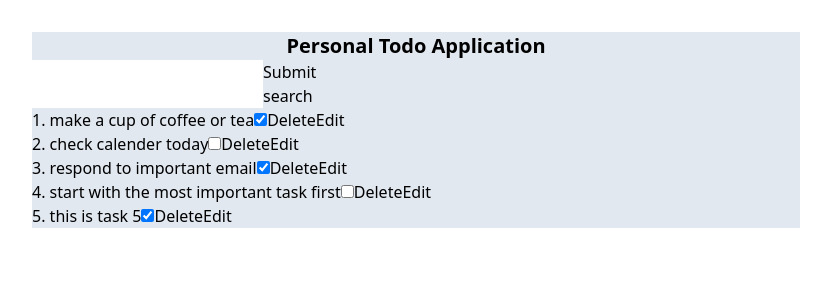
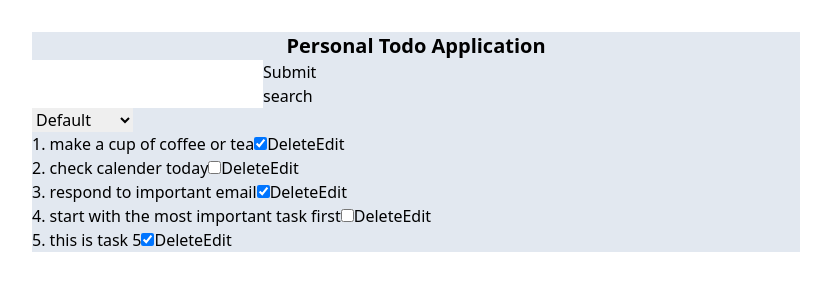
Before and after one commit to MohammadBohluli/react-todo-app, a React (Vite) app: page / in a window 1280 px wide. Shown: the top 300 px of the page, without its empty margins (224-1055 px from the left). Built offline with nearby package versions, Linux system fonts and the light colour scheme.

Commit message:
🛠️ Building status selection

```diff
--- a/src/App.tsx
+++ b/src/App.tsx
@@ -23,6 +23,7 @@ const App = () => {
   const [selectedTask, setSelectedTask] = useState<Task | null>(null);
   const [filterSearchList, setFilterSearchList] = useState<Task[] | null>(null);
   const [value, setValue] = useState<string>("");
+  const [selectedStatus, setSelectedStatus] = useState<string>("");
 
   const onToggleComplete = (id: number) => {
     setTaskList(
@@ -79,6 +80,10 @@ const App = () => {
     setFilterSearchList(null);
   };
 
+  const handleSelectStatus = (status: string) => {
+    setSelectedStatus(status);
+  };
+
   return (
     <div className="bg-slate-200 max-w-3xl w-11/12 mt-8 mx-auto">
       <h1 className="text-center font-bold text-xl">
@@ -94,6 +99,8 @@ const App = () => {
       <InputGroups
         taskList={taskList}
         onSearchList={(searchList) => setFilterSearchList(searchList)}
+        selectedStatus={selectedStatus}
+        onSelectStatus={handleSelectStatus}
       />
 
       <TaskList
@@ -103,6 +110,7 @@ const App = () => {
         }
         onSelectedTask={handleSelectedTask}
         onToggleComplete={onToggleComplete}
+        selectedStatus={selectedStatus}
       />
     </div>
   );
--- a/src/components/InputGroups.tsx
+++ b/src/components/InputGroups.tsx
@@ -1,15 +1,27 @@
 import { Task } from "../App";
 import SearchInput from "./SearchInput";
+import StatusSelection from "./StatusSelection";
 
 interface Props {
   taskList: Task[];
   onSearchList: (taskList: Task[]) => void;
+  selectedStatus: string;
+  onSelectStatus: (status: string) => void;
 }
 
-const InputGroups = ({ taskList, onSearchList }: Props) => {
+const InputGroups = ({
+  taskList,
+  onSearchList,
+  selectedStatus,
+  onSelectStatus,
+}: Props) => {
   return (
     <div>
       <SearchInput taskList={taskList} onSearchList={onSearchList} />
+      <StatusSelection
+        selectedStatus={selectedStatus}
+        onSelectStatus={onSelectStatus}
+      />
     </div>
   );
 };
--- /dev/null
+++ b/src/components/StatusSelection.tsx
@@ -0,0 +1,19 @@
+interface Props {
+  selectedStatus: string;
+  onSelectStatus: (status: string) => void;
+}
+
+const StatusSelection = ({ selectedStatus, onSelectStatus }: Props) => {
+  return (
+    <select
+      value={selectedStatus}
+      onChange={(e) => onSelectStatus(e.target.value)}
+    >
+      <option value="">Default</option>
+      <option value="true">Complete</option>
+      <option value="false">inProgress</option>
+    </select>
+  );
+};
+
+export default StatusSelection;
--- a/src/components/TaskList.tsx
+++ b/src/components/TaskList.tsx
@@ -5,6 +5,7 @@ interface Props {
   onDeleteTask: (id: number) => void;
   onSelectedTask: (task: Task) => void;
   onToggleComplete: (taskId: number) => void;
+  selectedStatus: string;
 }
 
 const TaskList = ({
@@ -12,11 +13,22 @@ const TaskList = ({
   onDeleteTask,
   onSelectedTask,
   onToggleComplete,
+  selectedStatus,
 }: Props) => {
+  let taskListStatus = taskList;
+
+  if (selectedStatus === "true") {
+    taskListStatus = taskList.filter((taskItem) => taskItem.complate === true);
+  }
+
+  if (selectedStatus === "false") {
+    taskListStatus = taskList.filter((taskItem) => taskItem.complate === false);
+  }
+
   return (
     <div>
       <ul>
-        {taskList.map((taskItem, index) => (
+        {taskListStatus.map((taskItem, index) => (
           <li key={taskItem.id}>
             <div>
               <span>{index + 1}. </span>
```
